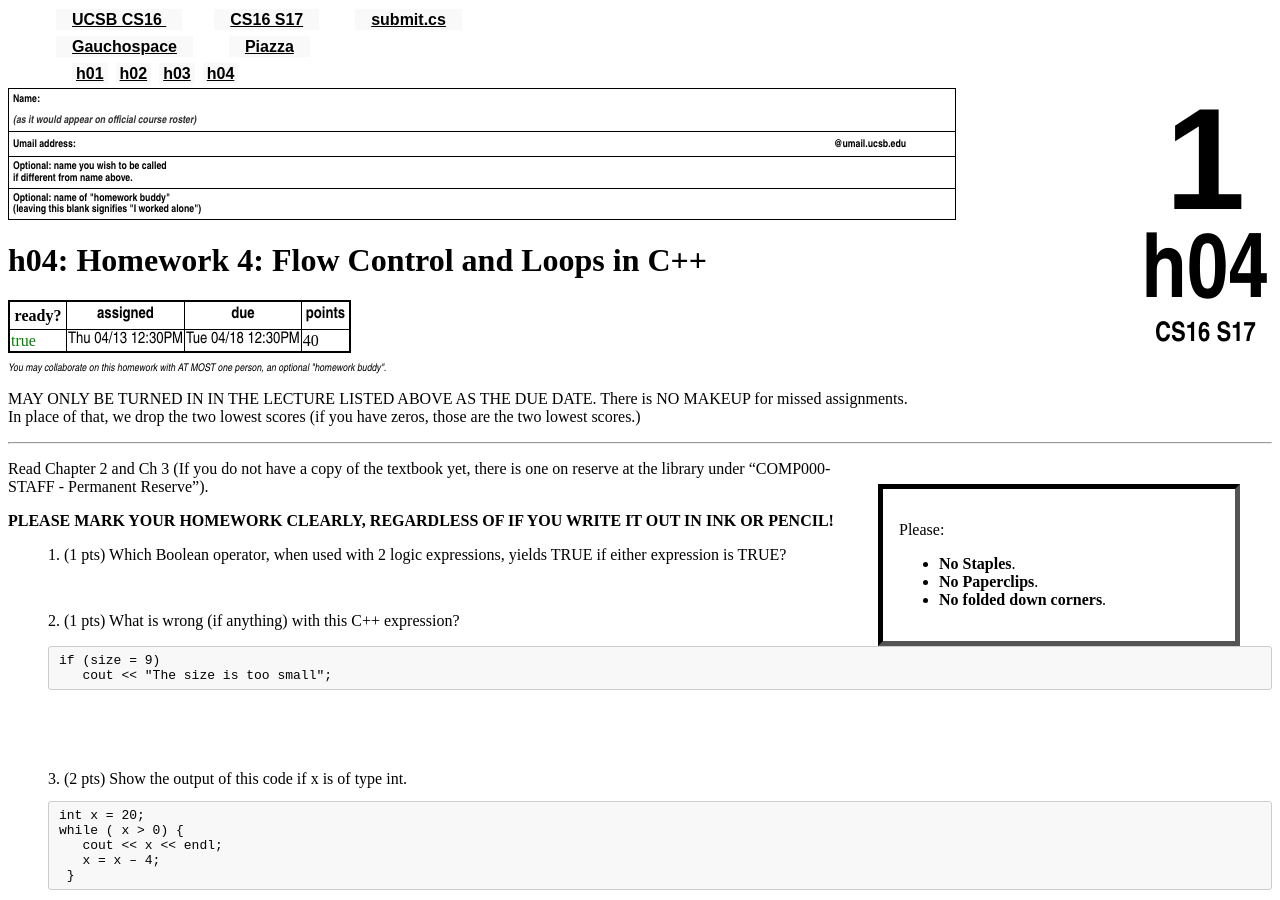
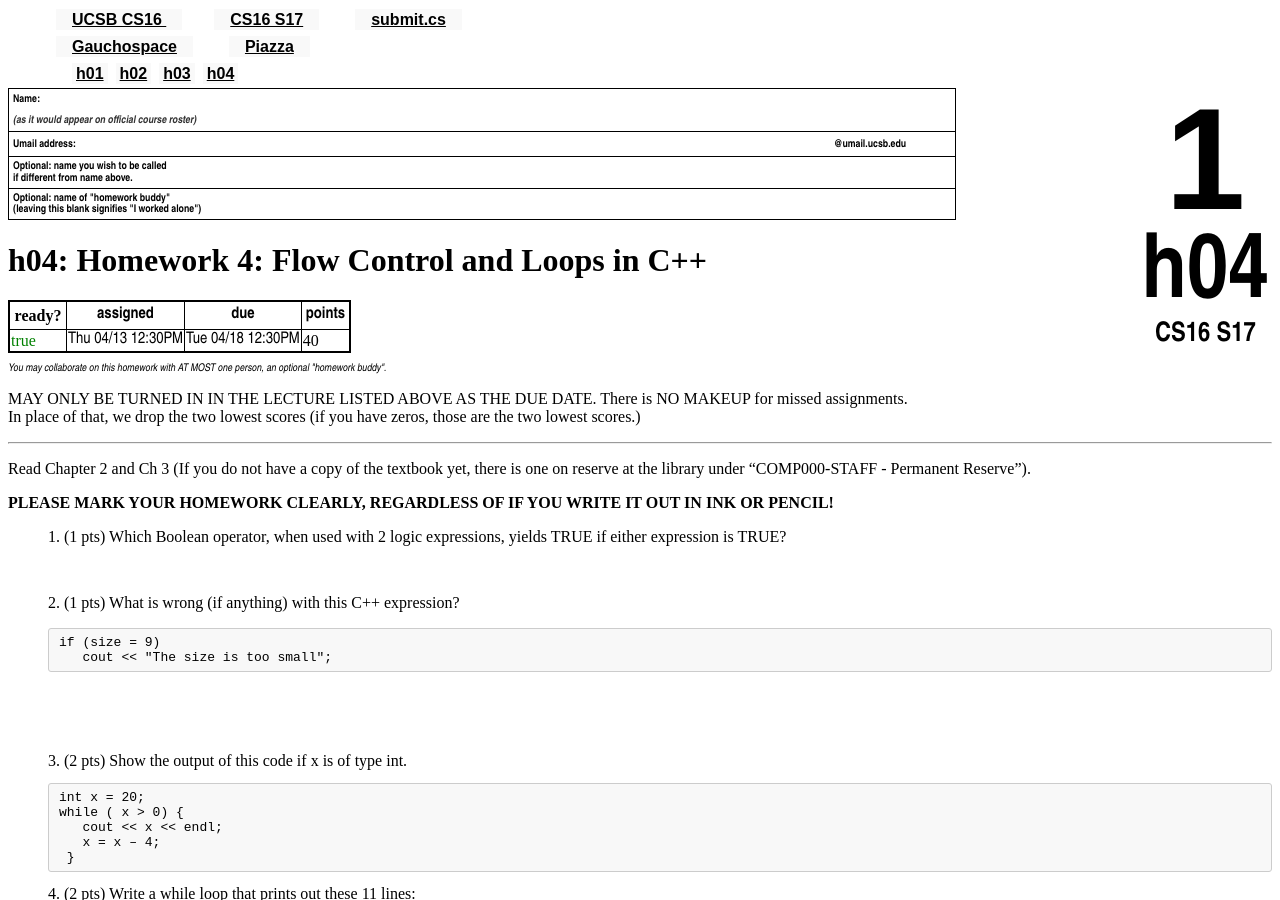
Before and after one commit to ucsb-cs16-s16/https-ucsb-cs16-s17.github.io, a Jekyll site: the page built from _hwk/h04.md, in a window 1280 px wide and 900 px high. Built offline with Jekyll 4.4.1, drawn with Linux system fonts in a browser that asks for light colours.

Commit message:
Update h04.md

```diff
--- a/_hwk/h04.md
+++ b/_hwk/h04.md
@@ -6,7 +6,6 @@ assigned: 2017-04-13 12:30:00.00-7:00
 due: 2017-04-18 12:30:00.00-7:00
 pdf: "http://cs.ucsb.edu/~zmatni/cs16s17/hwk/h04.pdf"
 ---
-{% include no_staples_box.html %}
 Read Chapter 2 and Ch 3 (If you do not have a copy of the textbook yet, there is one on reserve at the library under "COMP000-STAFF - Permanent Reserve").
 
 <b>PLEASE MARK YOUR HOMEWORK CLEARLY, REGARDLESS OF IF YOU WRITE IT OUT IN INK OR PENCIL!</b>
```
